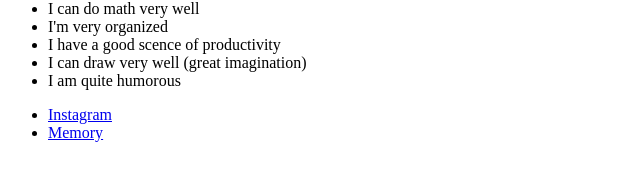
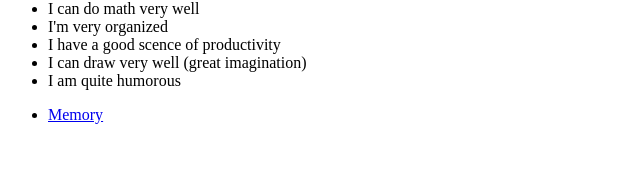
Before and after one commit to abrahamperez/abrahamperez.github.io, a plain HTML site: page index.html in a window 1280 px wide. Shown: the part 369-550 px from the top of the page, without its empty margins (0-640 px from the left). Drawn offline with Linux system fonts and the light colour scheme.

Commit message:
Update index.html

```diff
--- a/index.html
+++ b/index.html
@@ -36,7 +36,7 @@
       </ul>
     </div>
     <ul>
-      <li><a href="instagram.com/just_simplethings">Instagram</a></li>
+
       <li><a href="abrahamperez.github.io/memory/index.html">Memory</a></li>
 
     </ul>
```
